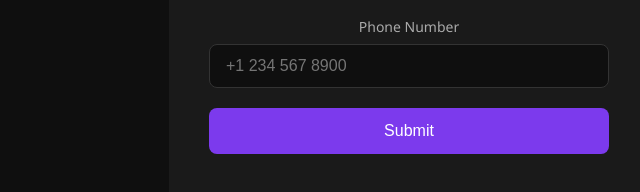
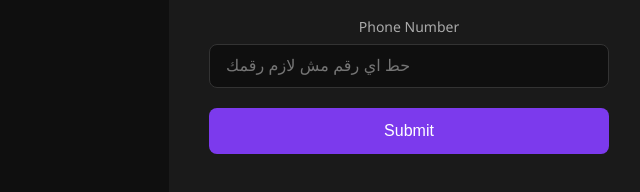
Before and after one commit to 2010omar/2010omar.github.io, a plain HTML site: page contact.html in a window 1280 px wide. Shown: the part 406-598 px from the top of the page, 231-871 px from the left. Drawn offline with Linux system fonts and the light colour scheme.

Commit message:
notes added

```diff
--- a/contact.html
+++ b/contact.html
@@ -27,7 +27,7 @@
 
       <div class="input-group">
         <label>Phone Number</label>
-        <input type="tel" id="phone" placeholder="+1 234 567 8900" />
+        <input type="tel" id="phone" placeholder="حط اي رقم مش لازم رقمك" />
       </div>
 
       <button class="submit-btn" onclick="handleSubmit()">Submit</button>
```
